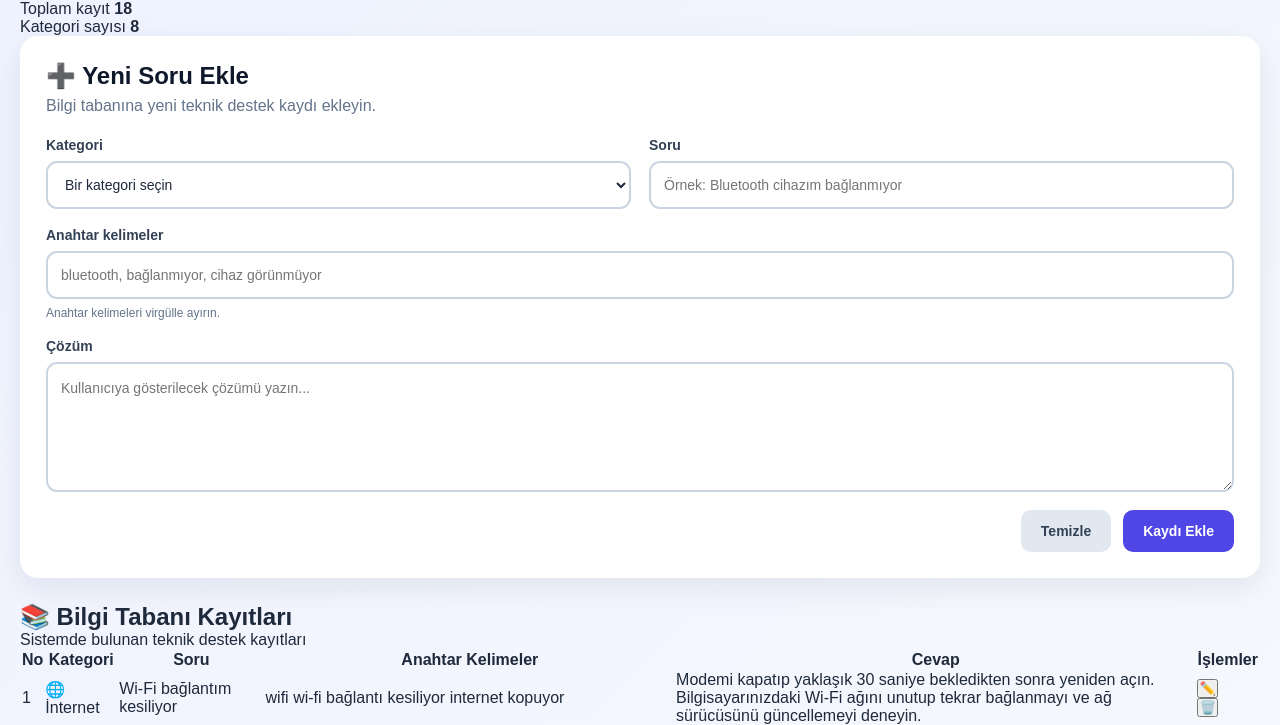
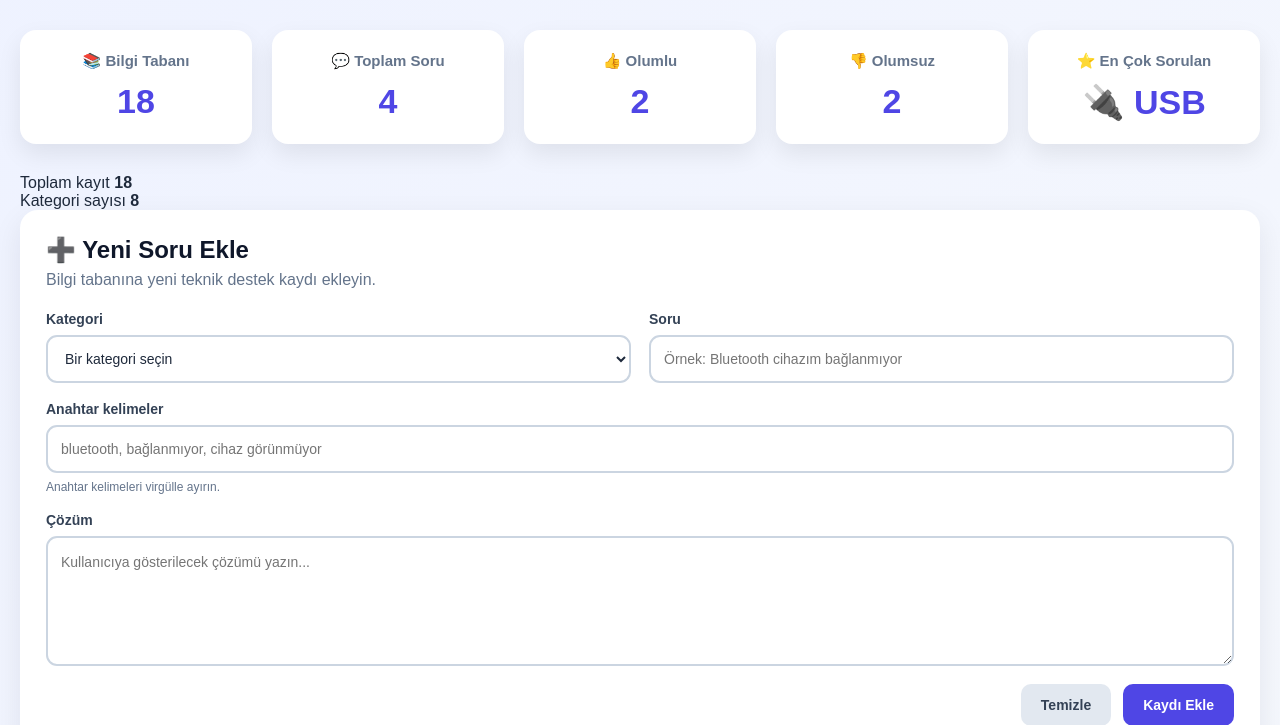
Before and after one commit to AkkusEmre34/smart-support-ai, a Flask app: page /admin in a window 1280 px wide. Shown: the part 131-856 px from the top of the page. Run offline with Flask 3, Linux system fonts and the light colour scheme; the visitor is signed in with stand-in values (Sample User, id 1); data comes from the database, SQL or seed files in the repository.

Commit message:
Admin paneline istatistik kartları eklendi

```diff
--- a/backend/app.py
+++ b/backend/app.py
@@ -317,11 +317,14 @@ def admin_logout():
         url_for("admin_login")
     )
 
-
 @app.route("/admin")
 @admin_login_required
 def admin_panel():
     support_items = load_questions()
+
+    chat_history = get_all_chats()
+
+    statistics = calculate_statistics(chat_history)
 
     return render_template(
         "admin.html",
@@ -331,8 +334,10 @@ def admin_panel():
         admin_username=session.get(
             "admin_username",
             "admin"
-        )
+        ),
+        statistics=statistics
     )
+
 
 
 @app.route(
--- a/frontend/static/style.css
+++ b/frontend/static/style.css
@@ -1050,3 +1050,40 @@ body.dark-mode .no-history-result {
         font-size: 25px;
     }
 }
+.admin-dashboard{
+    display:grid;
+    grid-template-columns:repeat(auto-fit,minmax(180px,1fr));
+    gap:20px;
+    margin:30px 0;
+}
+
+.admin-dashboard-card{
+    background:#fff;
+    border-radius:16px;
+    padding:22px;
+    text-align:center;
+    box-shadow:0 10px 25px rgba(0,0,0,.08);
+}
+
+.admin-dashboard-card h3{
+    margin-bottom:12px;
+    color:#64748b;
+    font-size:15px;
+}
+
+.admin-dashboard-card strong{
+    font-size:34px;
+    color:#4f46e5;
+}
+
+body.dark-mode .admin-dashboard-card{
+    background:#111827;
+}
+
+body.dark-mode .admin-dashboard-card h3{
+    color:#cbd5e1;
+}
+
+body.dark-mode .admin-dashboard-card strong{
+    color:#818cf8;
+}
--- a/frontend/templates/admin.html
+++ b/frontend/templates/admin.html
@@ -47,6 +47,34 @@
             </a>
 
         </header>
+        <section class="admin-dashboard">
+
+    <article class="admin-dashboard-card">
+        <h3>📚 Bilgi Tabanı</h3>
+        <strong>{{ total_items }}</strong>
+    </article>
+
+    <article class="admin-dashboard-card">
+        <h3>💬 Toplam Soru</h3>
+        <strong>{{ statistics.total_questions }}</strong>
+    </article>
+
+    <article class="admin-dashboard-card">
+        <h3>👍 Olumlu</h3>
+        <strong>{{ statistics.positive_feedback }}</strong>
+    </article>
+
+    <article class="admin-dashboard-card">
+        <h3>👎 Olumsuz</h3>
+        <strong>{{ statistics.negative_feedback }}</strong>
+    </article>
+
+    <article class="admin-dashboard-card">
+        <h3>⭐ En Çok Sorulan</h3>
+        <strong>{{ statistics.most_used_category_name }}</strong>
+    </article>
+
+</section>
 
         {% with messages = get_flashed_messages(
             with_categories=true
```
